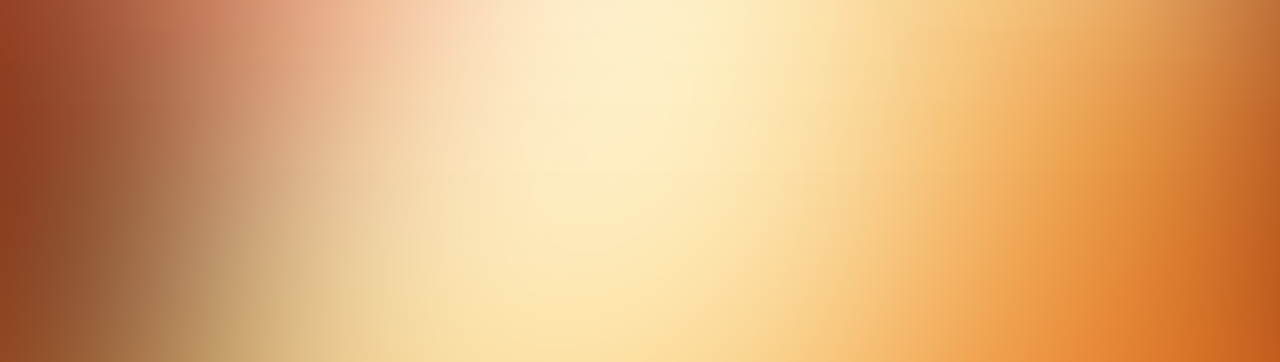
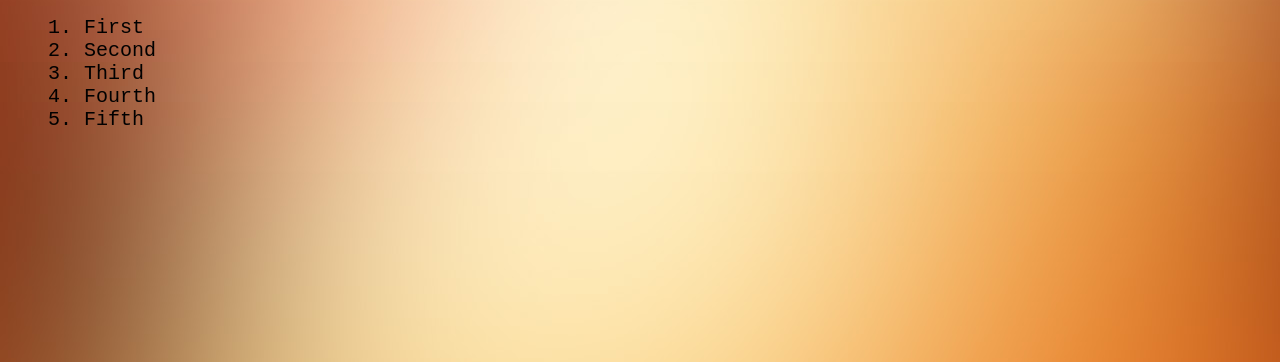
Before and after one commit to TimeOfDying/WebApp, a PHP site: page /topList.html in a window 1280 px wide. Shown: the part 58-420 px from the top of the page. Run offline with PHP 8.4, Linux system fonts and the light colour scheme.

Commit message:
Fixed topList page
Добавил список в страницу Top List

```diff
--- a/css/main.css
+++ b/css/main.css
@@ -48,7 +48,7 @@
   font-family: "Courier New", Courier, monospace;
   font-style: normal;
   font-weight: bold;
-  font-size: 14px;
+  font-size: 20px;
   letter-spacing: normal;
   line-height: normal;
   text-transform: none;
@@ -60,10 +60,19 @@
   font-family: "Courier New", Courier, monospace;
   font-style: italic;
   font-weight: normal;
-font-size: 14px;
+  font-size: 20px;
   letter-spacing: normal;
   line-height: normal;
   text-transform: none;
   text-decoration: none;
   text-align: left;
 }
+
+.special-list li a{
+  font-family: "Courier New", Courier, monospace;
+  font-size: 20px;
+}
+
+.special-list li{
+  list-style-type: none;
+}
--- a/topList.html
+++ b/topList.html
@@ -15,6 +15,14 @@
 			<li class="active"><a>Top List</a></li>
 		</ul>
 	</nav>
-	<div class="main-block"></div>
+	<div class="special-list">
+		<ul>
+			<li><a>1. First</a></li>
+			<li><a>2. Second</a></li>
+			<li><a>3. Third</a></li>
+			<li><a>4. Fourth</a></li>
+			<li><a>5. Fifth</a></li>
+		</ul>
+	</div>
 </body>
 </html>
```
Lines whose indentation alone changed are shown as unchanged.
